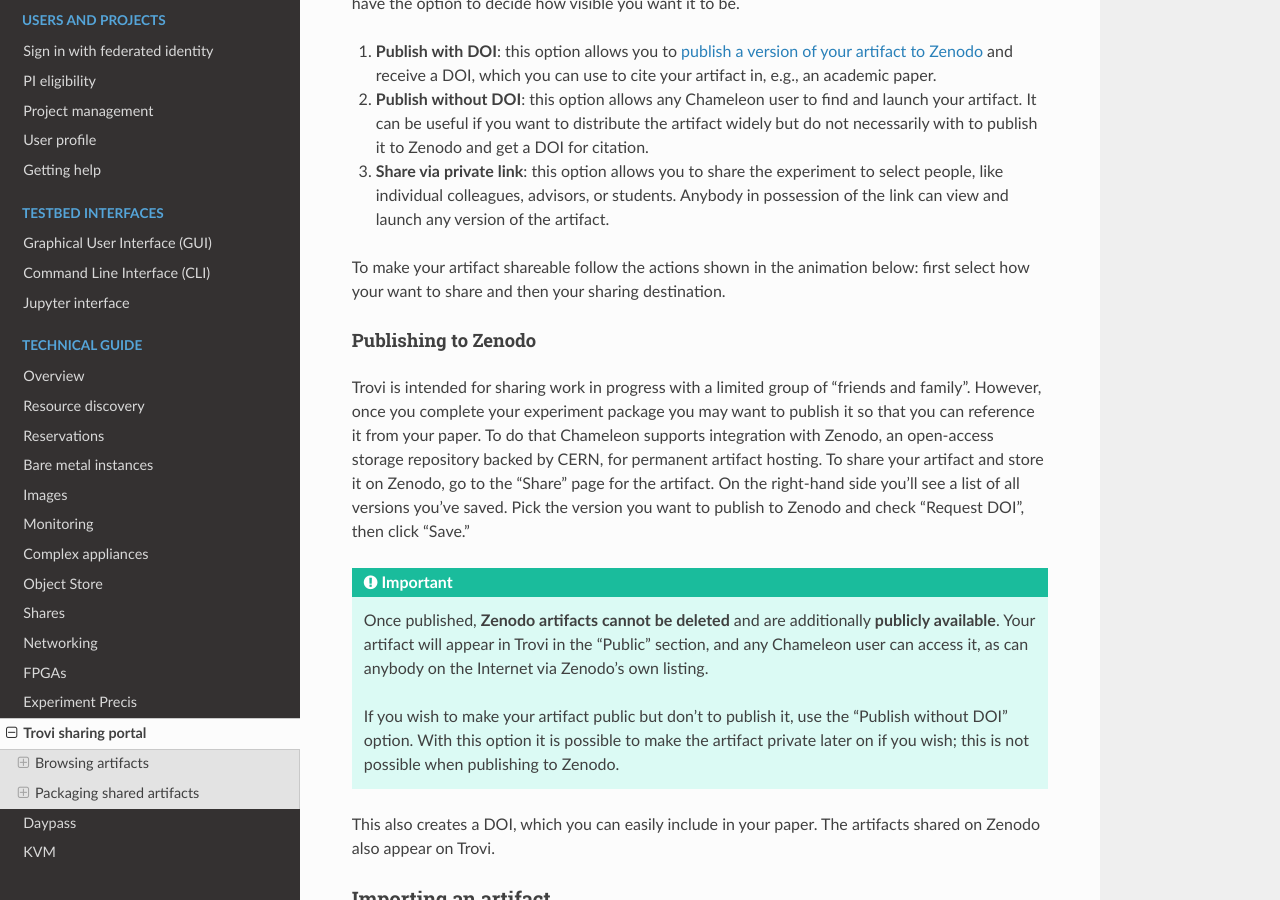
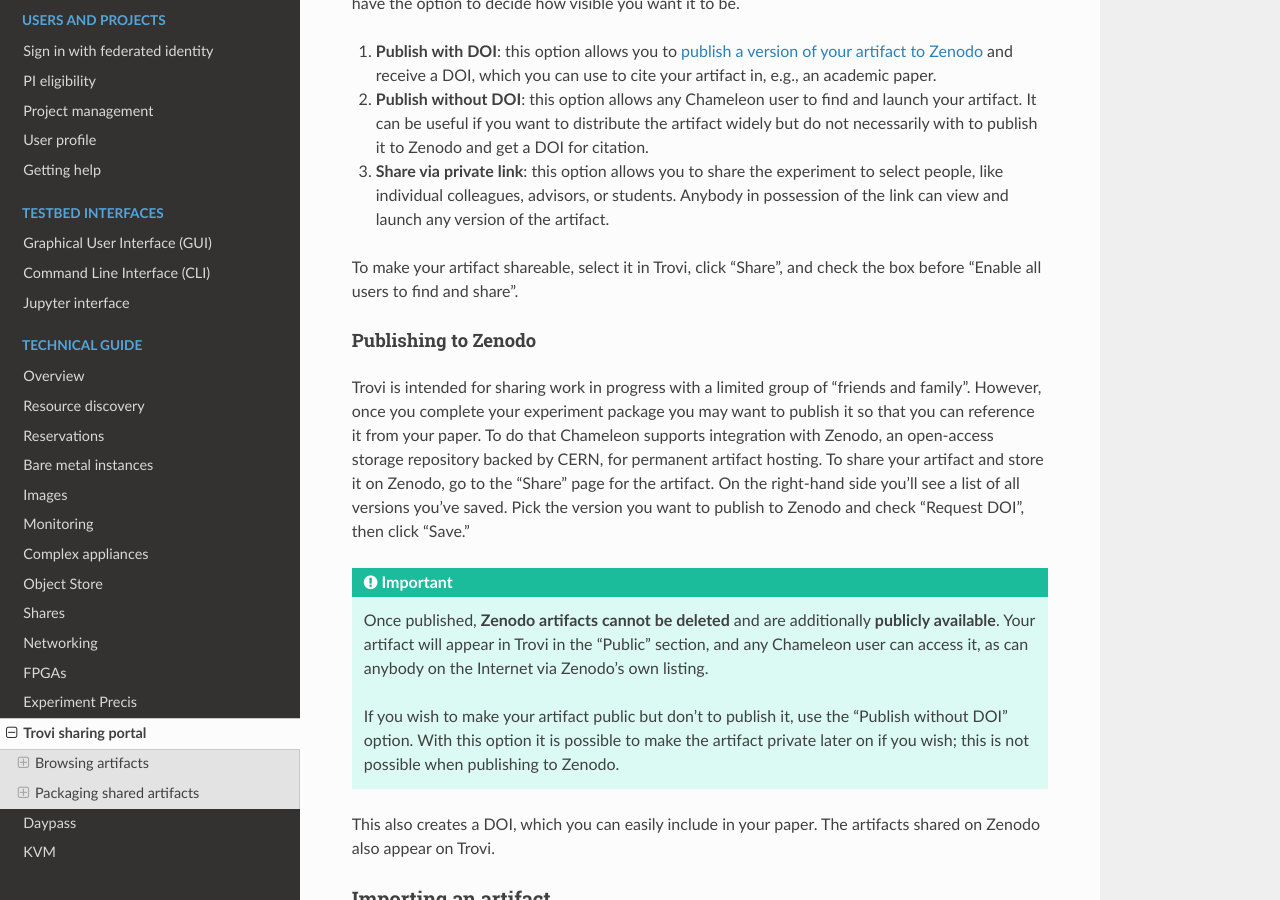
Before and after one commit to ChameleonCloud/docs, a Sphinx documentation site: the page built from source/technical/sharing.rst, in a window 1280 px wide and 900 px high, scrolled down 3985 px. Built offline with Sphinx 7.4.7 and the Read the Docs theme 2.0.0, drawn with Linux system fonts in a browser that asks for light colours.

Commit message:
Update sharing.rst

```diff
--- a/source/technical/sharing.rst
+++ b/source/technical/sharing.rst
@@ -146,8 +146,7 @@ visible you want it to be.
    select people, like individual colleagues, advisors, or students. Anybody in
    possession of the link can view and launch any version of the artifact.
 
-To make your artifact shareable follow the actions shown in the animation below:
-first select how your want to share and then your sharing destination.
+To make your artifact shareable, select it in Trovi, click "Share", and check the box before "Enable all users to find and share".
 
 .. _trovi-zenodo:
 
```
